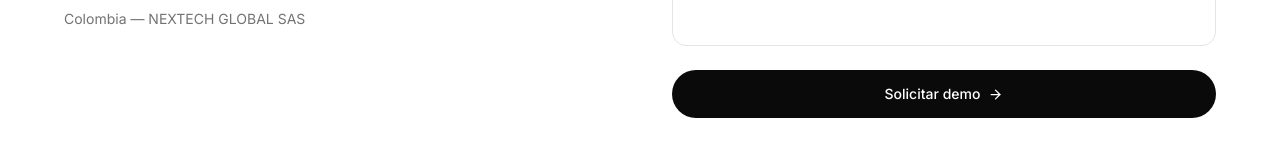
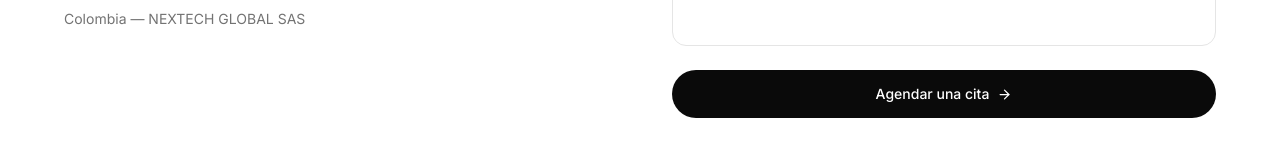
Before and after one commit to nextechgsas-design/v0-saa-s-landing-page, a Next.js app: page / in a window 1280 px wide. Shown: the part 5599-5767 px from the top of the page. Built offline with nearby package versions, Linux system fonts and the light colour scheme.

Commit message:
Update contact-section.tsx

```diff
--- a/components/contact-section.tsx
+++ b/components/contact-section.tsx
@@ -153,8 +153,8 @@ export function ContactSection() {
                       ? "Enviando..."
                       : "Sending..."
                     : lang === "es"
-                      ? "Solicitar demo"
-                      : "Request Demo"}
+                      ? "Agendar una cita"
+                      : "Schedule a call"}
                   {!loading && <ArrowRight size={15} />}
                 </button>
               </form>
```
